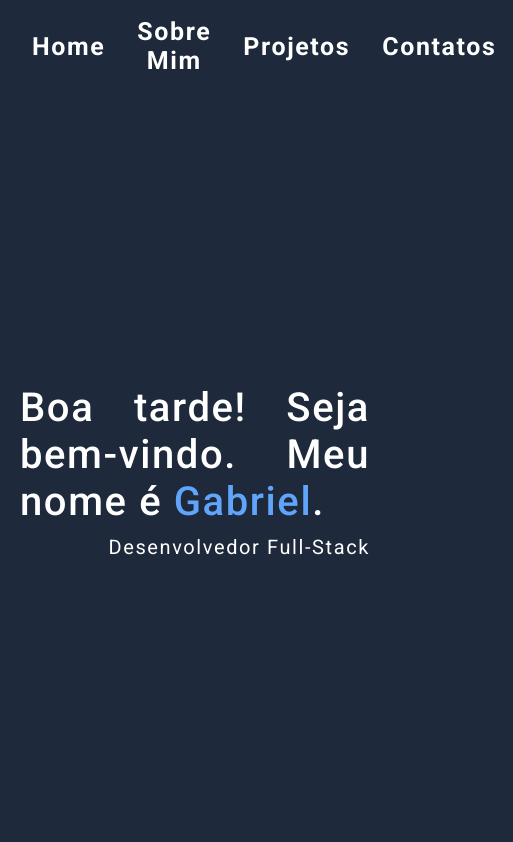
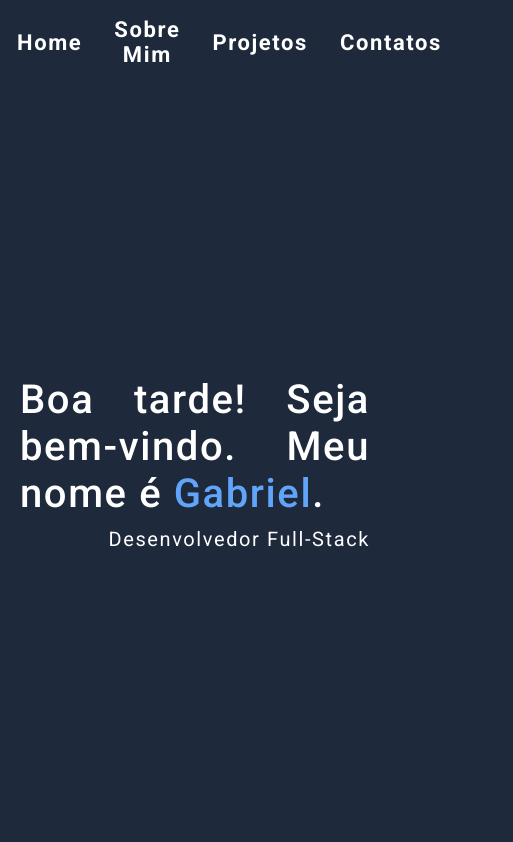
Before and after one commit to Gabriel-Steps/Gabriel-Steps.github.io, a plain HTML site: page index.html in a window 390 px wide. Shown: the top 842 px of the page, 513 px wide, since content can reach past the window. Drawn offline with Linux system fonts and the light colour scheme; no server answers.

Commit message:
style.css

```diff
--- a/src/css/style.css
+++ b/src/css/style.css
@@ -38,7 +38,7 @@ body{
 
 .cabecalho table th{
     padding: 15px;
-    font-size: 25px;
+    font-size: 22px;
     letter-spacing: 0.1rem;
     transition: 1s;
 }
@@ -49,7 +49,7 @@ body{
 
 .cabecalho table th:hover{
     background-color: #ffffff3d;
-    font-size: 26px;
+    font-size: 23px;
     transition: 1s;
     cursor: pointer;
 }
@@ -239,6 +239,7 @@ footer h1{
     }
     .cabecalho{
         justify-content: space-evenly;
+        padding: 0;
     }
     .cabecalho table{
         width: 100%;
```
